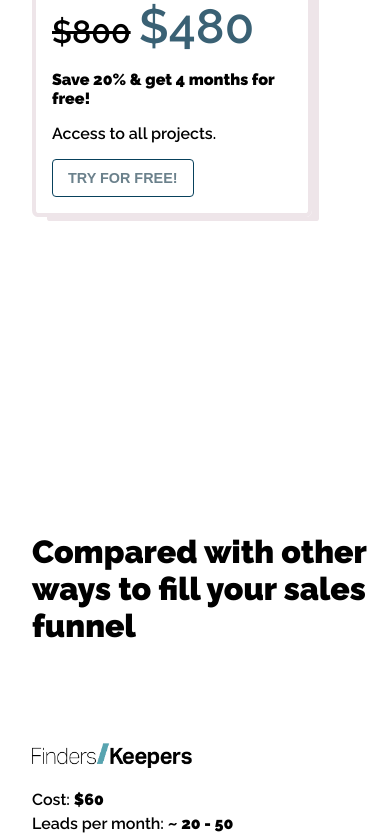
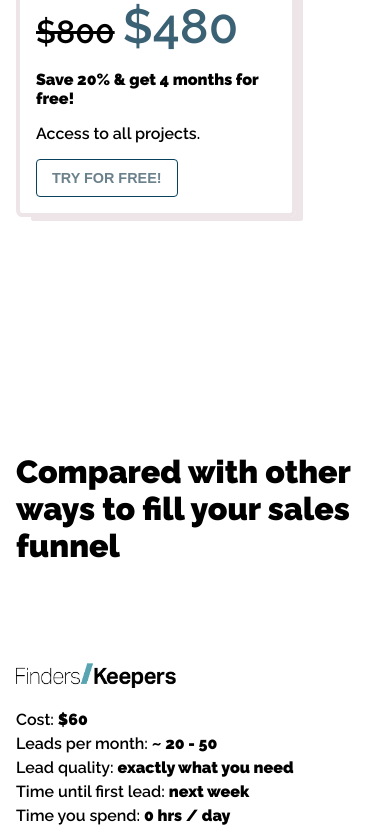
Before and after one commit to rum-n/finders-keepers, a React (Create React App) app: page / in a window 390 px wide. Shown: the part 4572-5411 px from the top of the page. Built offline with nearby package versions, Linux system fonts and the light colour scheme.

Commit message:
responsive

```diff
--- a/src/components/compare/styles.css
+++ b/src/components/compare/styles.css
@@ -37,7 +37,7 @@
         flex-direction: column;
     }
     .compare-title{
-        margin-top: 40rem;
+        margin-top: 35rem;
     }
     .alternative {
 
--- a/src/components/pricing/styles.css
+++ b/src/components/pricing/styles.css
@@ -47,7 +47,7 @@
 @media screen and (max-width: 850px) {
     .pricing-options {
         flex-direction: column;
-        margin-bottom: 3rem;
+        margin-bottom: 1rem;
     }
     .price-plan {
         width: 15rem;
--- a/src/pages/styles.css
+++ b/src/pages/styles.css
@@ -71,7 +71,8 @@
         line-height: 2.5rem;
     }
     .main {
-        margin-left: 2rem;
+        margin-left: 1rem;
+        margin-right: 1rem;
     }
     .button-wrapper {
         flex-direction: column;
```
